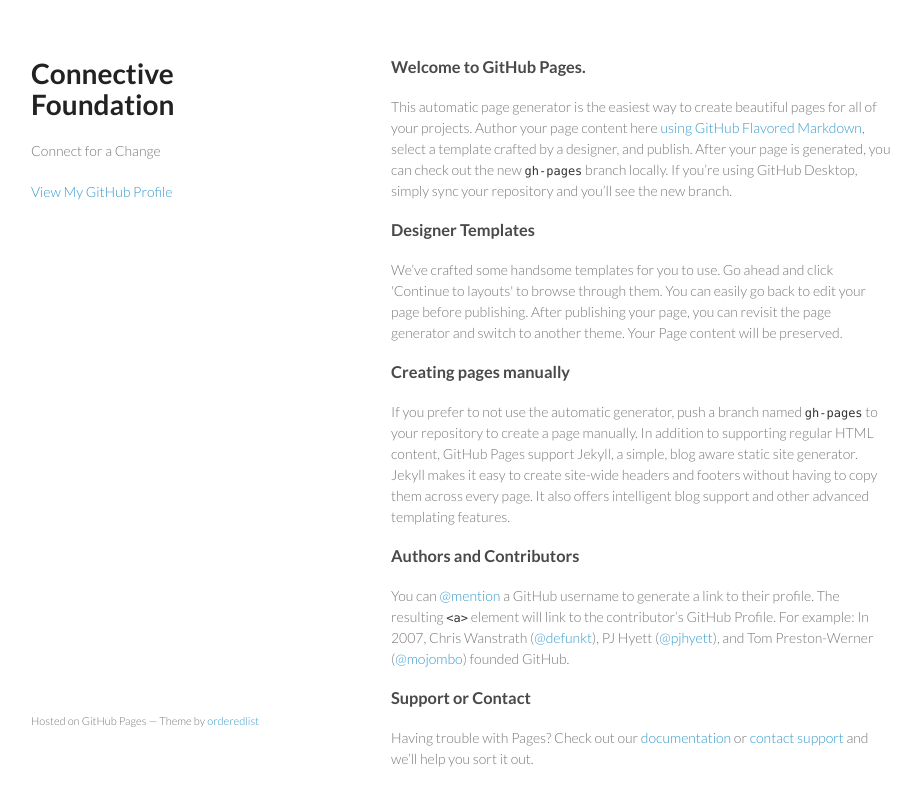
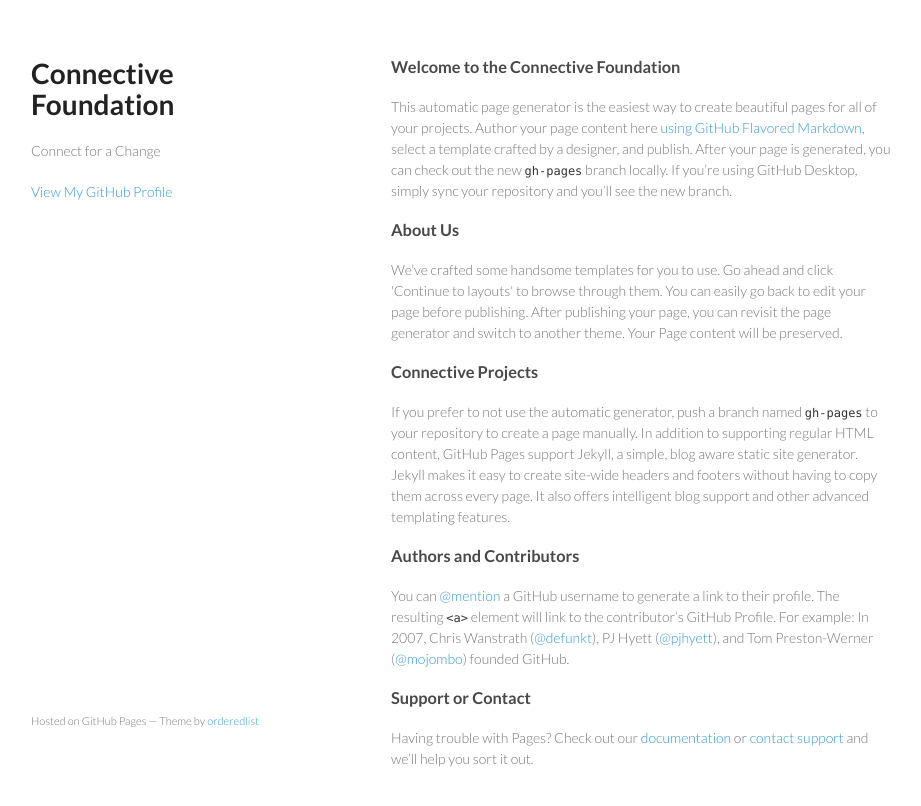
Before and after one commit to ConnectiveFoundation/connectivefoundation.github.io, a plain HTML site: page index.html in a window 1280 px wide. Shown: the whole page, without its empty margins (179-1100 px from the left). Drawn offline with Linux system fonts and the light colour scheme.

Commit message:
Replace master branch with page content via GitHub

```diff
--- a/index.html
+++ b/index.html
@@ -24,17 +24,17 @@
       </header>
       <section>
         <h3>
-<a id="welcome-to-github-pages" class="anchor" href="#welcome-to-github-pages" aria-hidden="true"><span class="octicon octicon-link"></span></a>Welcome to GitHub Pages.</h3>
+<a id="welcome-to-the-connective-foundation" class="anchor" href="#welcome-to-the-connective-foundation" aria-hidden="true"><span class="octicon octicon-link"></span></a>Welcome to the Connective Foundation</h3>
 
 <p>This automatic page generator is the easiest way to create beautiful pages for all of your projects. Author your page content here <a href="https://guides.github.com/features/mastering-markdown/">using GitHub Flavored Markdown</a>, select a template crafted by a designer, and publish. After your page is generated, you can check out the new <code>gh-pages</code> branch locally. If you’re using GitHub Desktop, simply sync your repository and you’ll see the new branch.</p>
 
 <h3>
-<a id="designer-templates" class="anchor" href="#designer-templates" aria-hidden="true"><span class="octicon octicon-link"></span></a>Designer Templates</h3>
+<a id="about-us" class="anchor" href="#about-us" aria-hidden="true"><span class="octicon octicon-link"></span></a>About Us</h3>
 
 <p>We’ve crafted some handsome templates for you to use. Go ahead and click 'Continue to layouts' to browse through them. You can easily go back to edit your page before publishing. After publishing your page, you can revisit the page generator and switch to another theme. Your Page content will be preserved.</p>
 
 <h3>
-<a id="creating-pages-manually" class="anchor" href="#creating-pages-manually" aria-hidden="true"><span class="octicon octicon-link"></span></a>Creating pages manually</h3>
+<a id="connective-projects" class="anchor" href="#connective-projects" aria-hidden="true"><span class="octicon octicon-link"></span></a>Connective Projects</h3>
 
 <p>If you prefer to not use the automatic generator, push a branch named <code>gh-pages</code> to your repository to create a page manually. In addition to supporting regular HTML content, GitHub Pages support Jekyll, a simple, blog aware static site generator. Jekyll makes it easy to create site-wide headers and footers without having to copy them across every page. It also offers intelligent blog support and other advanced templating features.</p>
 
```
Also changed, not shown: params.json (+1 -1 lines).
